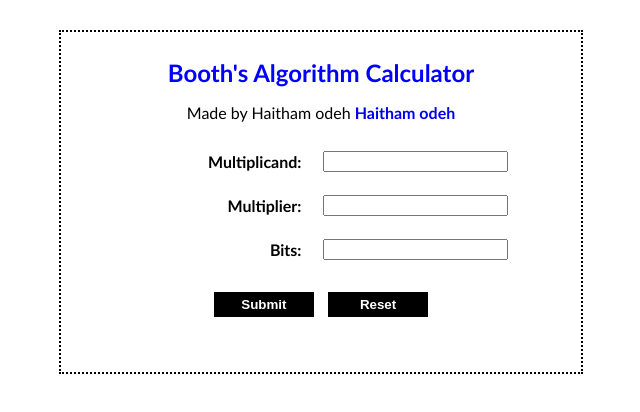
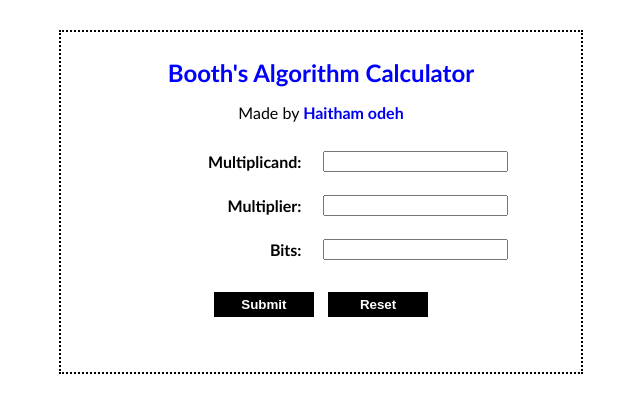
Before and after one commit to haitham-99/BoothsAlgorithmCalculator, a plain HTML site: page index.html in a window 1280 px wide. Shown: the whole page, without its empty margins (319-959 px from the left). Drawn offline with Linux system fonts and the light colour scheme.

Commit message:
Update index.html

```diff
--- a/index.html
+++ b/index.html
@@ -11,7 +11,7 @@
  <body>
   <div id="cs441p1_form_wrapper">
    <h1>Booth's Algorithm Calculator</h1>
-   <p>Made by Haitham odeh
+   <p>Made by
     <a id="cs441p1_link" href="https://github.com/haitham-99">Haitham odeh</a>
    </p>
    <form id="cs441p1_form">
```
